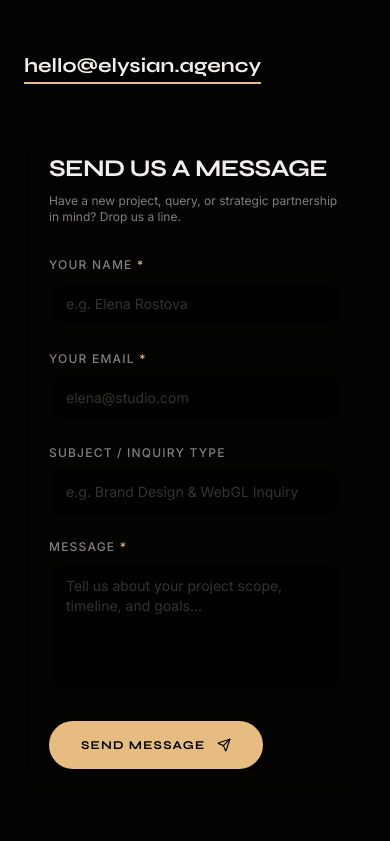
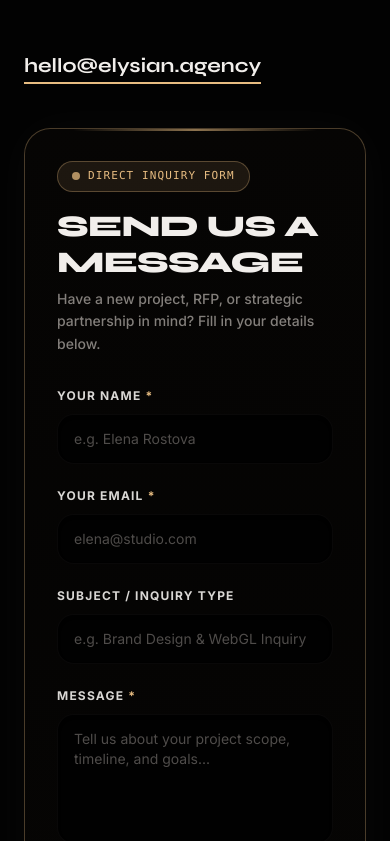
Before and after one commit to AdhamBahaa/elysian-agency-portfolio, a Next.js app in the folder frontend/: page / in a window 390 px wide. Shown: the part 5163-6004 px from the top of the page. Built offline with nearby package versions, Linux system fonts and the light colour scheme; no server answers; a web font is replaced by a local one.

Commit message:
style: enhance contact form visual prominence and resolve button cursor contrast

```diff
--- a/frontend/components/ContactForm.tsx
+++ b/frontend/components/ContactForm.tsx
@@ -76,33 +76,43 @@ export default function ContactForm() {
   };
 
   return (
-    <div className="w-full bg-card/40 border border-border/20 rounded-2xl p-6 md:p-10 backdrop-blur-md">
-      <h3 className="font-syne text-2xl font-bold uppercase tracking-tight mb-2">
-        Send Us a Message
-      </h3>
-      <p className="text-muted-foreground text-xs md:text-sm mb-8">
-        Have a new project, query, or strategic partnership in mind? Drop us a line.
-      </p>
+    <div className="relative w-full bg-gradient-to-b from-card/90 via-card/70 to-card/90 border border-primary/30 hover:border-primary/50 shadow-[0_0_50px_rgba(255,255,255,0.03)] rounded-3xl p-8 md:p-12 backdrop-blur-xl transition-all duration-300">
+      {/* Subtle Glowing Top Border Accent */}
+      <div className="absolute top-0 left-12 right-12 h-[2px] bg-gradient-to-r from-transparent via-primary/60 to-transparent" />
+
+      {/* Header & Pill Badge */}
+      <div className="flex flex-col items-start mb-8">
+        <div className="inline-flex items-center gap-2 px-3.5 py-1.5 rounded-full bg-primary/10 border border-primary/30 text-primary text-[11px] uppercase tracking-widest font-mono mb-4">
+          <span className="w-2 h-2 rounded-full bg-primary animate-pulse" />
+          Direct Inquiry Form
+        </div>
+        <h3 className="font-syne text-3xl md:text-4xl font-extrabold uppercase tracking-tight text-foreground">
+          Send Us a Message
+        </h3>
+        <p className="text-muted-foreground text-sm font-medium mt-2 leading-relaxed">
+          Have a new project, RFP, or strategic partnership in mind? Fill in your details below.
+        </p>
+      </div>
 
       {isSuccess && (
-        <div className="mb-6 p-4 rounded-lg bg-emerald-950/40 border border-emerald-500/30 text-emerald-300 text-sm flex items-center gap-3">
-          <CheckCircle2 size={20} className="shrink-0 text-emerald-400" />
-          <span>Thank you! Your message has been sent successfully. We will get back to you shortly.</span>
+        <div className="mb-8 p-5 rounded-xl bg-emerald-950/60 border border-emerald-500/40 text-emerald-200 text-sm flex items-center gap-3.5 shadow-lg">
+          <CheckCircle2 size={22} className="shrink-0 text-emerald-400" />
+          <span className="font-medium">Thank you! Your message has been sent successfully. We will get back to you shortly.</span>
         </div>
       )}
 
       {errorMessage && (
-        <div className="mb-6 p-4 rounded-lg bg-rose-950/40 border border-rose-500/30 text-rose-300 text-sm flex items-center gap-3">
-          <AlertCircle size={20} className="shrink-0 text-rose-400" />
-          <span>{errorMessage}</span>
+        <div className="mb-8 p-5 rounded-xl bg-rose-950/60 border border-rose-500/40 text-rose-200 text-sm flex items-center gap-3.5 shadow-lg">
+          <AlertCircle size={22} className="shrink-0 text-rose-400" />
+          <span className="font-medium">{errorMessage}</span>
         </div>
       )}
 
       <form onSubmit={handleSubmit} className="flex flex-col gap-6">
         <div className="grid grid-cols-1 md:grid-cols-2 gap-6">
           {/* Name Field */}
-          <div className="flex flex-col gap-2">
-            <label htmlFor="name" className="text-xs uppercase tracking-widest text-muted-foreground font-medium">
+          <div className="flex flex-col gap-2.5">
+            <label htmlFor="name" className="text-xs uppercase tracking-widest text-foreground/90 font-bold">
               Your Name <span className="text-primary">*</span>
             </label>
             <input
@@ -113,13 +123,13 @@ export default function ContactForm() {
               value={formData.name}
               onChange={handleChange}
               placeholder="e.g. Elena Rostova"
-              className="bg-background/60 border border-border/30 rounded-lg px-4 py-3 text-sm text-foreground placeholder:text-muted-foreground/40 focus:outline-none focus:border-primary transition-colors duration-200"
+              className="bg-background/90 border border-border/60 focus:border-primary focus:ring-2 focus:ring-primary/20 rounded-xl px-4 py-3.5 text-sm text-foreground placeholder:text-muted-foreground/60 transition-all duration-200 shadow-inner"
             />
           </div>
 
           {/* Email Field */}
-          <div className="flex flex-col gap-2">
-            <label htmlFor="email" className="text-xs uppercase tracking-widest text-muted-foreground font-medium">
+          <div className="flex flex-col gap-2.5">
+            <label htmlFor="email" className="text-xs uppercase tracking-widest text-foreground/90 font-bold">
               Your Email <span className="text-primary">*</span>
             </label>
             <input
@@ -130,14 +140,14 @@ export default function ContactForm() {
               value={formData.email}
               onChange={handleChange}
               placeholder="elena@studio.com"
-              className="bg-background/60 border border-border/30 rounded-lg px-4 py-3 text-sm text-foreground placeholder:text-muted-foreground/40 focus:outline-none focus:border-primary transition-colors duration-200"
+              className="bg-background/90 border border-border/60 focus:border-primary focus:ring-2 focus:ring-primary/20 rounded-xl px-4 py-3.5 text-sm text-foreground placeholder:text-muted-foreground/60 transition-all duration-200 shadow-inner"
             />
           </div>
         </div>
 
         {/* Subject Field */}
-        <div className="flex flex-col gap-2">
-          <label htmlFor="subject" className="text-xs uppercase tracking-widest text-muted-foreground font-medium">
+        <div className="flex flex-col gap-2.5">
+          <label htmlFor="subject" className="text-xs uppercase tracking-widest text-foreground/90 font-bold">
             Subject / Inquiry Type
           </label>
           <input
@@ -147,13 +157,13 @@ export default function ContactForm() {
             value={formData.subject}
             onChange={handleChange}
             placeholder="e.g. Brand Design & WebGL Inquiry"
-            className="bg-background/60 border border-border/30 rounded-lg px-4 py-3 text-sm text-foreground placeholder:text-muted-foreground/40 focus:outline-none focus:border-primary transition-colors duration-200"
+            className="bg-background/90 border border-border/60 focus:border-primary focus:ring-2 focus:ring-primary/20 rounded-xl px-4 py-3.5 text-sm text-foreground placeholder:text-muted-foreground/60 transition-all duration-200 shadow-inner"
           />
         </div>
 
         {/* Message Field */}
-        <div className="flex flex-col gap-2">
-          <label htmlFor="message" className="text-xs uppercase tracking-widest text-muted-foreground font-medium">
+        <div className="flex flex-col gap-2.5">
+          <label htmlFor="message" className="text-xs uppercase tracking-widest text-foreground/90 font-bold">
             Message <span className="text-primary">*</span>
           </label>
           <textarea
@@ -164,27 +174,27 @@ export default function ContactForm() {
             value={formData.message}
             onChange={handleChange}
             placeholder="Tell us about your project scope, timeline, and goals..."
-            className="bg-background/60 border border-border/30 rounded-lg px-4 py-3 text-sm text-foreground placeholder:text-muted-foreground/40 focus:outline-none focus:border-primary transition-colors duration-200 resize-none"
+            className="bg-background/90 border border-border/60 focus:border-primary focus:ring-2 focus:ring-primary/20 rounded-xl px-4 py-3.5 text-sm text-foreground placeholder:text-muted-foreground/60 transition-all duration-200 resize-none shadow-inner"
           />
         </div>
 
         {/* Submit Button */}
-        <div className="self-start mt-2">
+        <div className="mt-4">
           <Magnetic>
             <button
               type="submit"
               disabled={isSubmitting}
-              className="group flex items-center gap-3 bg-primary text-primary-foreground font-syne text-xs uppercase tracking-widest font-bold px-8 py-4 rounded-full hover:opacity-90 active:scale-95 transition-all duration-200 disabled:opacity-50 disabled:cursor-not-allowed cursor-pointer"
+              className="w-full sm:w-auto group flex items-center justify-center gap-3 bg-primary text-primary-foreground font-syne text-xs uppercase tracking-widest font-extrabold px-10 py-4.5 rounded-full hover:shadow-[0_0_30px_rgba(255,255,255,0.2)] active:scale-95 transition-all duration-300 disabled:opacity-50 disabled:cursor-not-allowed cursor-pointer"
             >
               {isSubmitting ? (
                 <>
-                  <Loader2 size={16} className="animate-spin" />
+                  <Loader2 size={18} className="animate-spin" />
                   <span>Sending Message...</span>
                 </>
               ) : (
                 <>
                   <span>Send Message</span>
-                  <Send size={14} className="group-hover:translate-x-1 transition-transform duration-200" />
+                  <Send size={16} className="group-hover:translate-x-1 transition-transform duration-200" />
                 </>
               )}
             </button>
--- a/frontend/components/CustomCursor.tsx
+++ b/frontend/components/CustomCursor.tsx
@@ -87,10 +87,11 @@ export default function CustomCursor() {
           !target.closest("h2") &&
           !target.closest("h3")
         ) {
+          const isButton = Boolean(target.closest("button"));
           gsap.to(cursor, {
             scale: 0.5, // 48px vector size (1.5x relative to default 32px)
-            borderColor: "#d4af37",
-            backgroundColor: "rgba(212, 175, 55, 0.1)",
+            borderColor: isButton ? "#ffffff" : "#d4af37",
+            backgroundColor: isButton ? "rgba(255, 255, 255, 0.2)" : "rgba(212, 175, 55, 0.1)",
             duration: 0.3,
           });
         }
```
